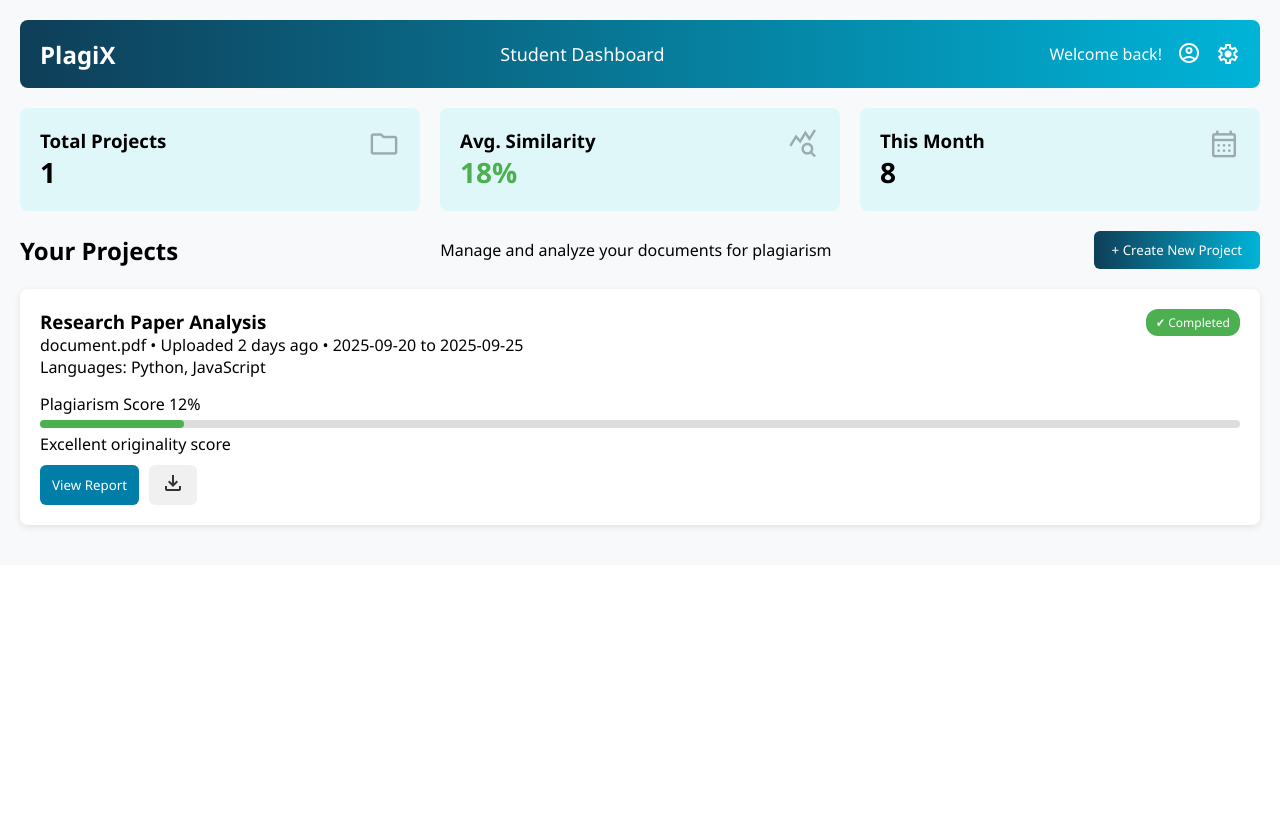
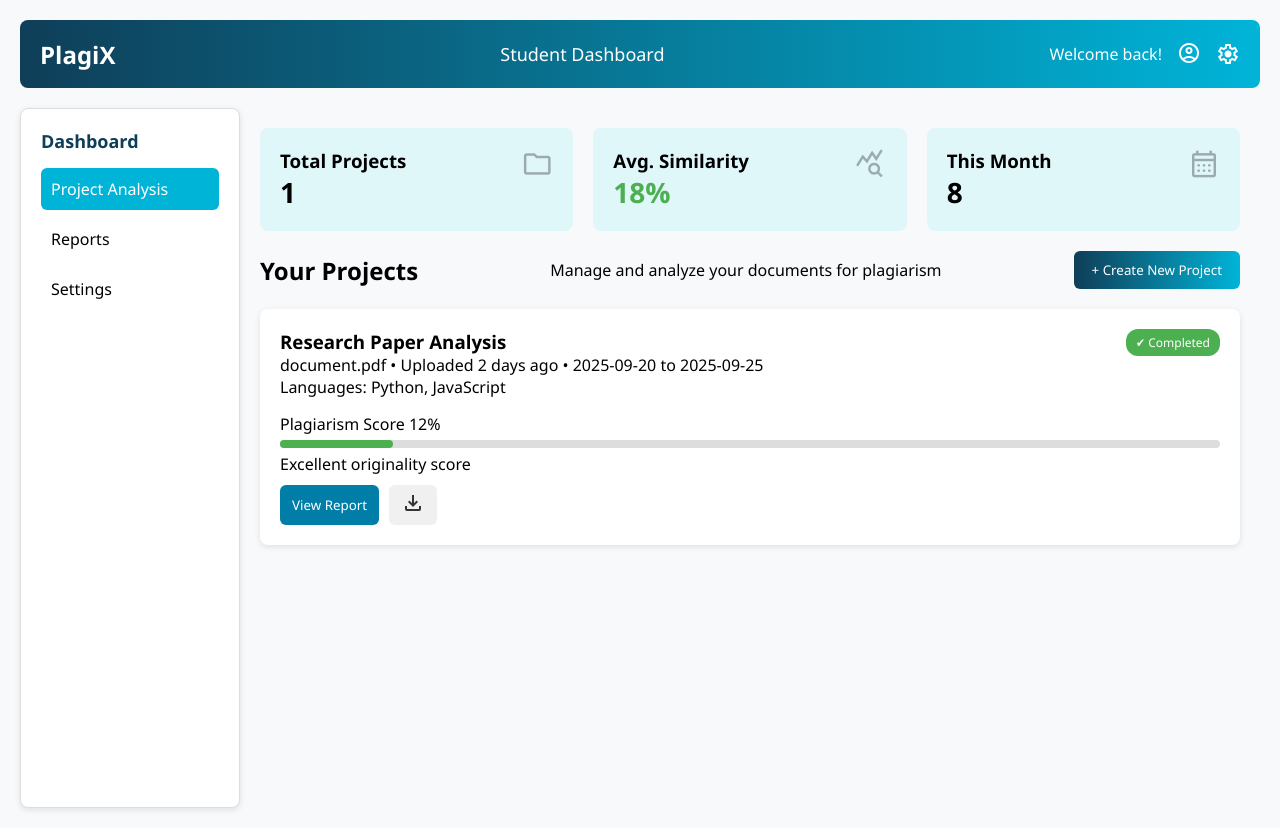
Before and after one commit to vrushali29-git/PlagiX, a React (Vite) app in the folder frontend/: page /student in a window 1280 px wide. Before the commit the page ends 800 px from the top, so only its background shows below. Built offline with nearby package versions, Linux system fonts and the light colour scheme.

Commit message:
Dasboard added

```diff
--- a/frontend/package.json
+++ b/frontend/package.json
@@ -11,6 +11,7 @@
   },
   "dependencies": {
     "@tailwindcss/vite": "^4.1.13",
+    "axios": "^1.12.2",
     "lucide-react": "^0.544.0",
     "react": "^19.1.1",
     "react-dom": "^19.1.1",
--- a/frontend/src/components/Student/Student.css
+++ b/frontend/src/components/Student/Student.css
@@ -1,8 +1,8 @@
 /* Dashboard */
 .student-dashboard {
   font-family: 'Arial', sans-serif;
+  background-color: #f8f9fa;
   padding: 20px;
-  background-color: #f8f9fa;
 }
 
 /* Navbar */
@@ -32,6 +32,55 @@
 }
 .nav-right .settings {
   cursor: pointer;
+}
+
+/* Dashboard Layout */
+.dashboard-layout {
+  display: flex;
+  margin-top: 20px;
+}
+
+/* Sidebar */
+.sidebar {
+  width: 220px;
+  background: #ffffff;
+  padding: 20px;
+  border-radius: 8px;
+  border: 1px solid #ddd;
+  box-shadow: 0 2px 6px rgba(0,0,0,0.1);
+  height: calc(100vh - 100px);
+}
+
+.sidebar h3 {
+  margin-bottom: 15px;
+  font-size: 18px;
+  font-weight: bold;
+  color: #0f3e58;
+}
+
+.sidebar ul {
+  list-style: none;
+  padding: 0;
+}
+
+.sidebar ul li {
+  padding: 10px;
+  margin-bottom: 8px;
+  cursor: pointer;
+  border-radius: 6px;
+  transition: background 0.2s ease;
+}
+
+.sidebar ul li.active,
+.sidebar ul li:hover {
+  background: #00b4d8;
+  color: #fff;
+}
+
+/* Main Content */
+.main-content {
+  flex: 1;
+  padding: 0 20px;
 }
 
 /* Stats */
--- a/frontend/src/components/Student/Student.jsx
+++ b/frontend/src/components/Student/Student.jsx
@@ -75,6 +75,20 @@ const Student = () => {
         </div>
       </div>
 
+      {/* Dashboard Layout */}
+      <div className="dashboard-layout">
+        {/* Sidebar */}
+        <div className="sidebar">
+          <h3>Dashboard</h3>
+          <ul>
+            <li className="active">Project Analysis</li>
+            <li>Reports</li>
+            <li>Settings</li>
+          </ul>
+        </div>
+
+        {/* Main Content */}
+        <div className="main-content">
           {/* Stats Section */}
           <div className="stats">
             <div className="stat-card">
@@ -201,6 +215,8 @@ const Student = () => {
             ))}
           </div>
         </div>
+      </div>
+    </div>
   );
 };
 
```
Also changed, not shown: 1 other file (tests, documents, lock files or other folders). Lines whose indentation alone changed are shown as unchanged.
